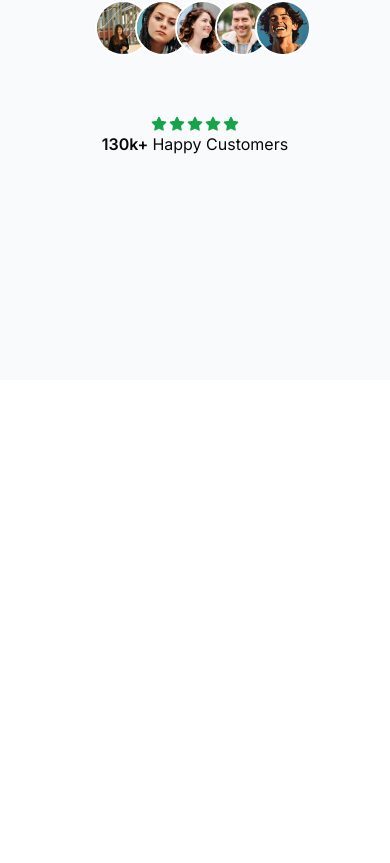
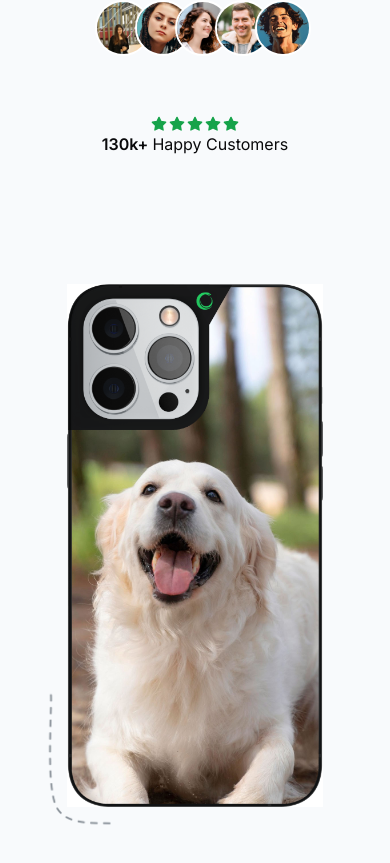
Before and after one commit to StarDust130/CaseX, a Next.js app: page / in a window 390 px wide. Shown: the part 656-1519 px from the top of the page. Before the commit the page ends 1036 px from the top, so only its background shows below. Built offline with nearby package versions, Linux system fonts and the light colour scheme.

Commit message:
Add Phone component for displaying phone image on Home page

```diff
--- a/src/app/page.tsx
+++ b/src/app/page.tsx
@@ -1,5 +1,6 @@
 import { AnimatedTooltipPreview } from "@/components/AnimatedTooltipPreview";
 import MaxWidthWrapper from "@/components/MaxWidthWrapper";
+import Phone from "@/components/Phone";
 import { Check, StarIcon } from "lucide-react";
 import Image from "next/image";
 
@@ -71,10 +72,18 @@ export default function Home() {
               <Image
                 src={"/your-image.png"}
                 alt="Your Image"
+                width={100}
                 height={100}
-                width={100}
                 className="absolute w-40 lg:w-52 left-56 -top-20 select-none hidden sm:block lg:hidden xl:block "
               />
+              <Image
+                src={"/line.png"}
+                alt="Your Image"
+                width={100}
+                height={100}
+                className="absolute w-20  -left-6 -bottom-6 select-none"
+              />
+              <Phone className="w-64" imgSrc="/testimonials/1.jpg" />
             </div>
           </div>
         </MaxWidthWrapper>
--- /dev/null
+++ b/src/components/Phone.tsx
@@ -0,0 +1,43 @@
+import { cn } from "@/lib/utils";
+import Image from "next/image";
+import { HTMLAttributes } from "react";
+
+interface PhoneProps extends HTMLAttributes<HTMLDivElement> {
+  imgSrc: string;
+  dark?: boolean;
+}
+
+const Phone = ({ imgSrc, className, dark = false, ...props }: PhoneProps) => {
+  return (
+    <div
+      className={cn(
+        "relative pointer-events-none z-50 overflow-hidden",
+        className
+      )}
+      {...props}
+    >
+      <Image
+        src={
+          dark
+            ? "/phone-template-dark-edges.png"
+            : "/phone-template-white-edges.png"
+        }
+        className="pointer-events-none z-50 select-none"
+        alt="phone image"
+        width={300}
+        height={300}
+      />
+
+      <div className="absolute -z-10 inset-0">
+        <Image
+          className="object-cover min-w-full min-h-full"
+          src={imgSrc}
+          alt="overlaying phone image"
+          layout="fill"
+        />
+      </div>
+    </div>
+  );
+};
+
+export default Phone;
```
